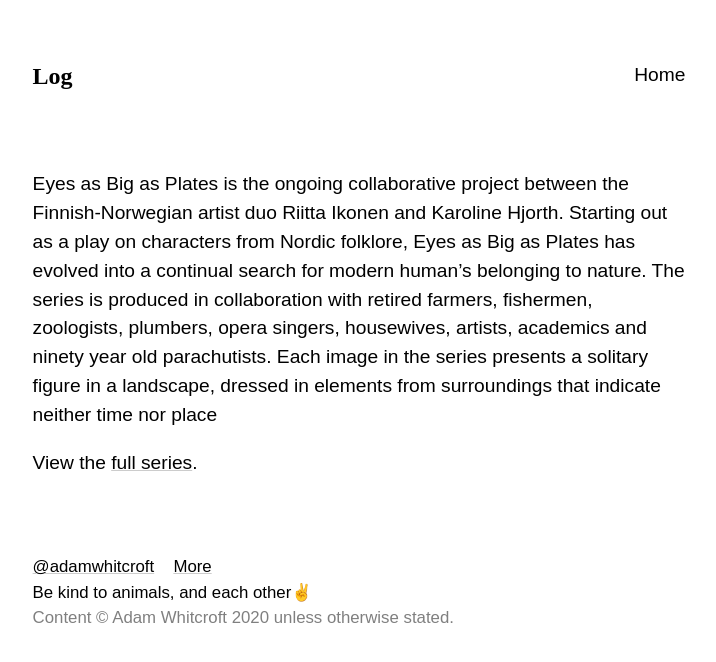
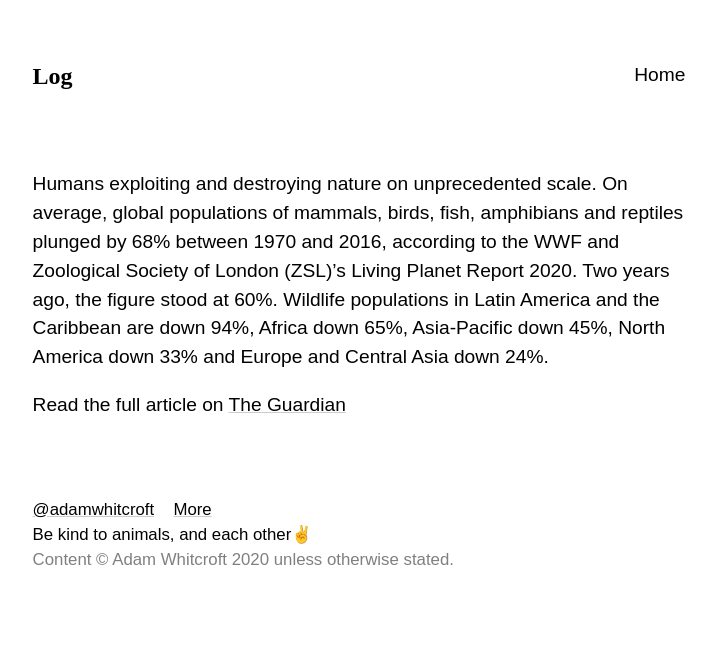
Before and after one commit to AdamWhitcroft/adamwhitcroft.github.io, a Jekyll site: the page built from _posts/2020-09-11-log.md, in a window 1280 px wide. Shown: the top 662 px of the page, without its empty margins (281-997 px from the left). Built offline with Jekyll 4.4.1, drawn with Linux system fonts in a browser that asks for light colours; some web fonts are replaced; our own code applies the rules of GitHub Pages for plain Markdown files.

Commit message:
new post

```diff
--- a/_posts/2020-06-17-log.md
+++ b/_posts/2020-06-17-log.md
@@ -2,6 +2,6 @@
 permalink: /more.html
 ---
 
-Eyes as Big as Plates is the ongoing collaborative project between the Finnish-Norwegian artist duo Riitta Ikonen and Karoline Hjorth. Starting out as a play on characters from Nordic folklore, Eyes as Big as Plates has evolved into a continual search for modern human’s belonging to nature. The series is produced in collaboration with retired farmers, fishermen, zoologists, plumbers, opera singers, housewives, artists, academics and ninety year old parachutists. Each image in the series presents a solitary figure in a landscape, dressed in elements from surroundings that indicate neither time nor place
+Eyes as Big as Plates is the ongoing collaborative project between the Finnish-Norwegian artist duo Riitta Ikonen and Karoline Hjorth. Starting out as a play on characters from Nordic folklore, Eyes as Big as Plates has evolved into a continual search for modern human’s belonging to nature. The series is produced in collaboration with retired farmers, fishermen, zoologists, plumbers, opera singers, housewives, artists, academics and ninety year old parachutists. Each image in the series presents a solitary figure in a landscape, dressed in elements from surroundings that indicate neither time nor place.
 
 View the [full series](https://eyesasbigasplates.com/list-of-works/).
--- /dev/null
+++ b/_posts/2020-09-11-log.md
@@ -0,0 +1,7 @@
+---
+permalink: /more.html
+---
+
+Humans exploiting and destroying nature on unprecedented scale. On average, global populations of mammals, birds, fish, amphibians and reptiles plunged by 68% between 1970 and 2016, according to the WWF and Zoological Society of London (ZSL)'s Living Planet Report 2020. Two years ago, the figure stood at 60%. Wildlife populations in Latin America and the Caribbean are down 94%, Africa down 65%, Asia-Pacific down 45%, North America down 33% and Europe and Central Asia down 24%.
+
+Read the full article on [The Guardian](https://www.theguardian.com/environment/2020/sep/10/humans-exploiting-and-destroying-nature-on-unprecedented-scale-report-aoe)
```
